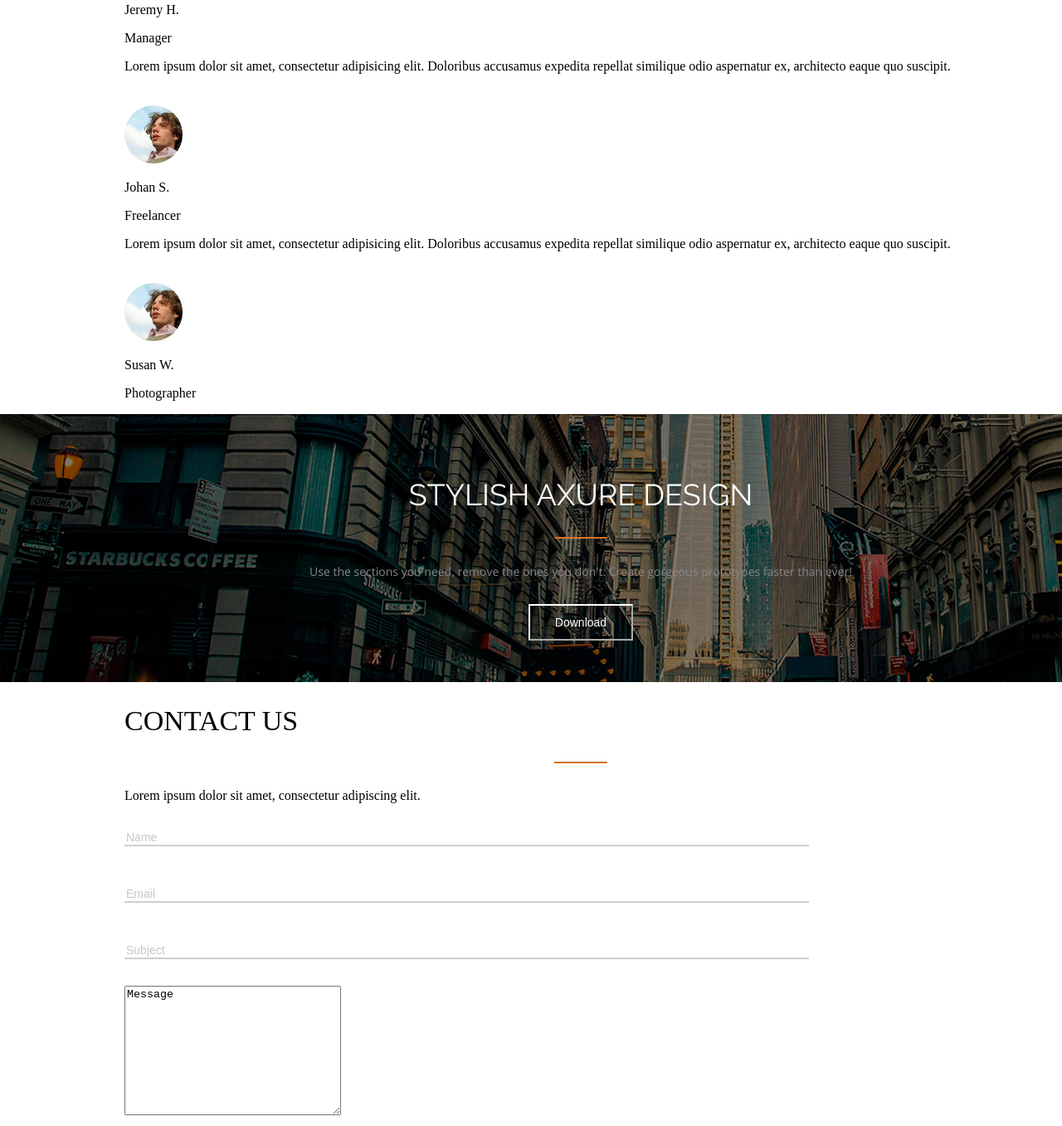
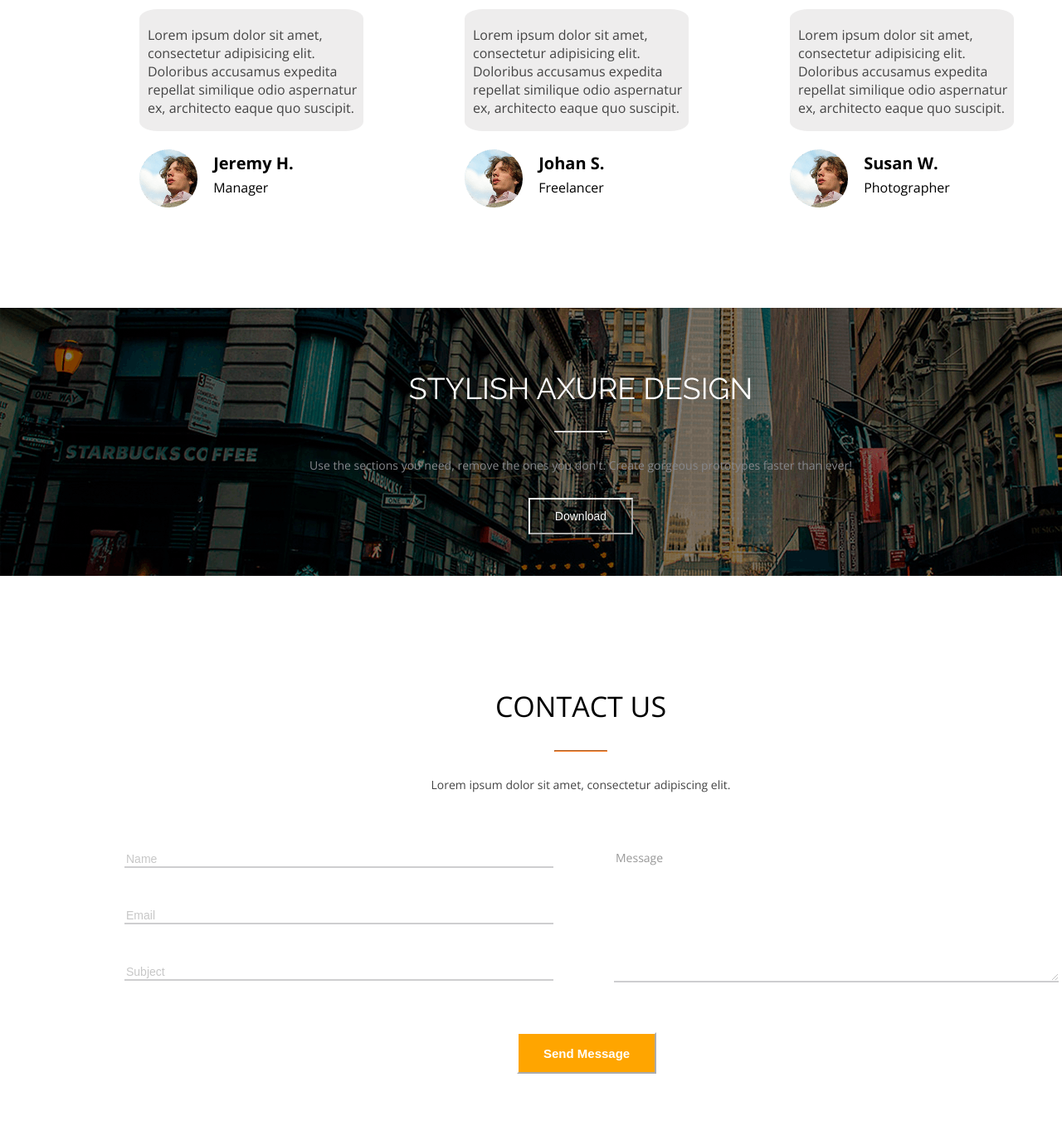
Before and after one commit to alexandrabondar/lesson_4, a plain HTML site: page index.html in a window 1280 px wide. Shown: the part 3283-4640 px from the top of the page at 83% size. Drawn offline with nearby package versions, Linux system fonts and the light colour scheme.

Commit message:
Update main.css

```diff
--- a/style/main.css
+++ b/style/main.css
@@ -1,3 +1,4 @@
+/* body and wrapper */
 body {
     margin: 0;
     width: 1400px;
@@ -441,11 +442,11 @@ h3 {
 }
 
 /* Reviews */
-
-/* .reviews {
+.reviews {
     text-align: center;
     font-family: 'Open Sans', sans-serif;
-    height: 884px;
+    height: 600px;
+    position: relative;
 }
 .reviews__header {
     margin-top: 76px;
@@ -456,7 +457,7 @@ h3 {
 .reviews__text {
     font-size: 14px;
     color: #444;
-    margin-bottom: 80px;
+    margin-bottom: 55px;
 }
 
 .reviews__cards {
@@ -464,34 +465,61 @@ h3 {
 }
 
 .reviews__cards_first {
-    display: inline-block;
+    position: absolute;
+    width: 270px;
+    top: 40%;
+    left: 12%;
+    text-align: start;
 }
 
 .reviews__cards_second {
-    display: inline-block;
+    position: absolute;
+    width: 270px;
+    top: 40%;
+    left: 40%;
+    text-align: start;
 }
 
-
 .reviews__cards_third {
-    display: inline-block;
+    position: absolute;
+    width: 270px;
+    top: 40%;
+    left: 68%;
+    text-align: start;
 }
 
 .reviews__textreview {
     background-color: rgb(238, 237, 237);
     color: #444;
+    height: 127px;
+    text-align: start;
+    padding-top: 20px;
+    padding-left: 10px;
+    margin: 0;
+    border-radius: 8%;
 }
 
-.reviews__first_photo {
-
+.reviews__cards_photo {
+    display: inline-block;
 }
 
-.reviews__second_photo {
-
+.reviews__cards_info {
+    display: inline-block;
+    padding-left: 15px;
+    padding-top: 25px;
+    vertical-align: top;
 }
 
-.reviews__third_photo {
+.reviews__cards_name {
+    font-size: 20px;
+    font-weight: bold;
+    margin: 0;
+}
 
-} */
+.reviews__cards_position {
+    padding-bottom: 20px;
+    margin: 5px 0;
+}
 
 /* Prototypes bar */
 .background_prototypes {
@@ -505,6 +533,11 @@ h3 {
     text-align: center;
     width: 100%;
     padding: 76px 0 0 0;
+}
+
+.download_prototypes hr {
+    color: #fff;
+    border-color: #fff;
 }
 
 .download_prototypes h2 {
@@ -525,6 +558,66 @@ h3 {
     margin: 30px 0 50px 0;
 }
 
+/* Contact bar */
+.contacts {
+    font-family: 'Open Sans', sans-serif;
+    height: 600px;
+    position: relative;
+}
+.contacts__header {
+    margin-top: 76px;
+    font-size: 36px;
+    padding-top: 30px;
+    text-align: center;
+}
+
+.contacts__text {
+    font-size: 14px;
+    color: #444;
+    margin-bottom: 55px;
+}
+
+.contacts__form_menu {
+    position: absolute;
+    top: 50%;
+    left: 0;
+    background-color: rgb(236, 235, 235);
+    margin-bottom: 25px;
+}
+
+.contacts__form input {
+    width: 47%;
+    border: none;
+    border-bottom: 2px solid #86878B;
+    margin: 16px 0;
+    font-size: 14px;
+    opacity: 0.4;
+}
+
+.contacts__form_text textarea {
+    position: absolute;
+    top: 42%;
+    left: 40%;
+    width: 38%;
+    height: 156px;
+    border: none;
+    border-bottom: 2px solid #86878B;
+    font-size: 14px;
+    opacity: 0.4;
+    font-family: 'Open Sans', sans-serif;
+    margin-left: 180px;
+}
+
+.contacts_button button {
+    height: 50px;
+    background-color: orange;
+    color: white;
+    font-size: 15px;
+    border-color: #fff;
+    font-weight: bold;
+    margin-left: 43%;
+}
+
 /* Footer */
 footer {
     width: 100%;
@@ -532,6 +625,7 @@ footer {
     margin: 0 auto;
     color: white;
     text-align: center;
+    padding-bottom: 19px;
 }
 
 .footer_icons {
```
